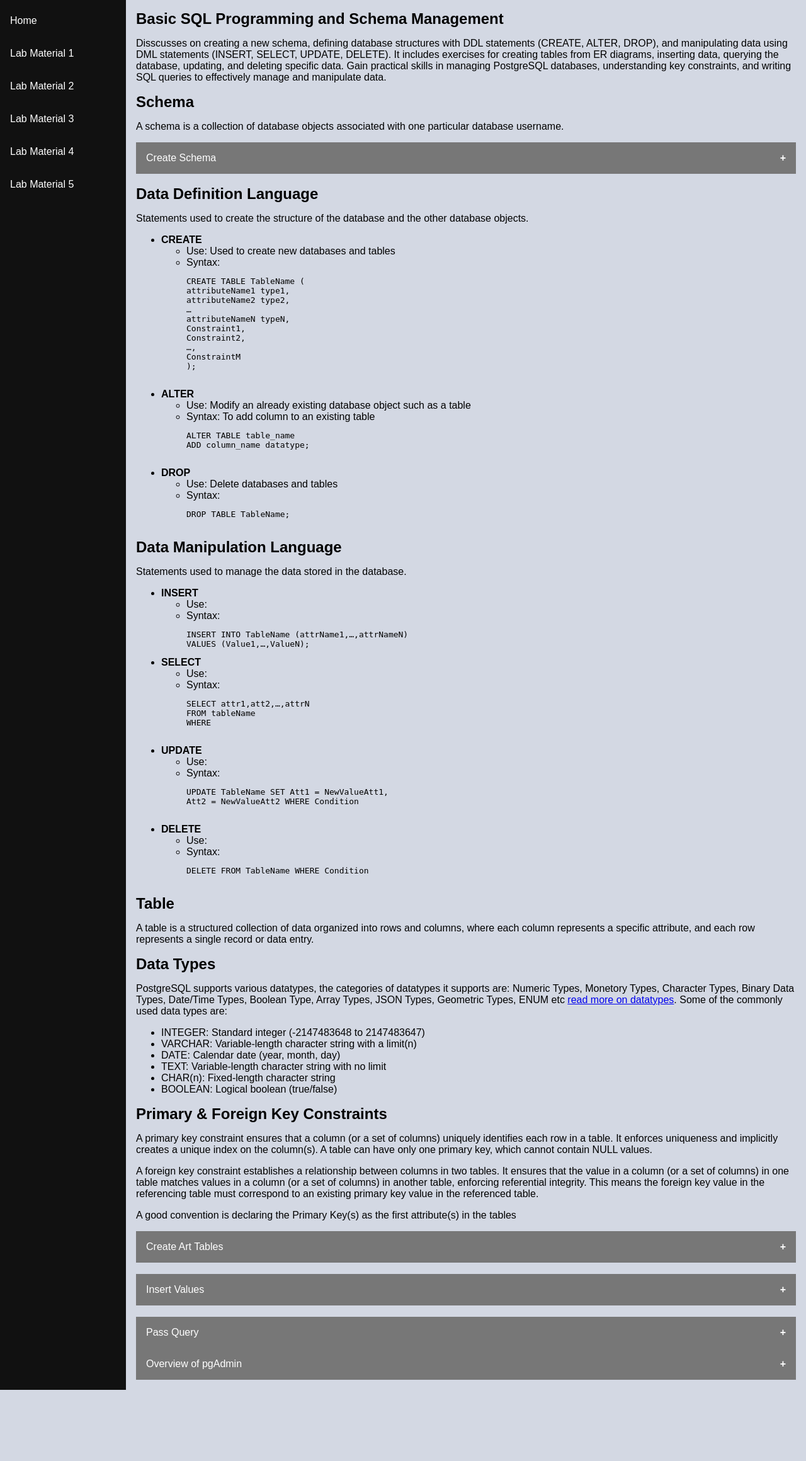
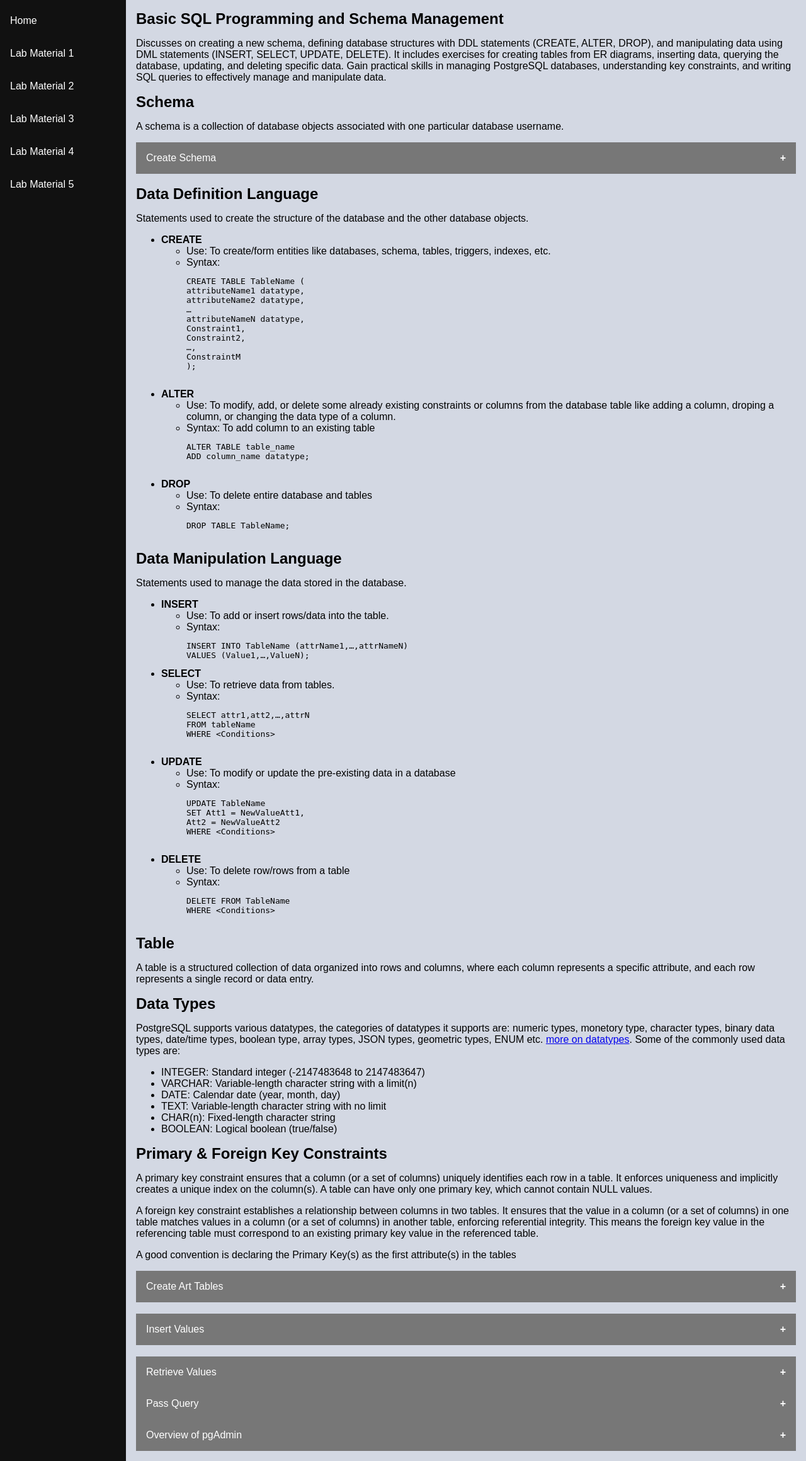
Before and after one commit to Maha-Muthu/query-craft, a Flask app: page /lab-material-two in a window 1280 px wide. Shown: the part 50-2370 px from the top of the page at 63% size. Before the commit the page ends 2257 px from the top, so only its background shows below. Run offline with Flask 2, Linux system fonts and the light colour scheme; some libraries are stand-ins or nearby versions.

Commit message:
Organized Lab Material 2

```diff
--- a/templates/lab-material-two.html
+++ b/templates/lab-material-two.html
@@ -28,7 +28,7 @@
     </nav>
     <main>
       <h2>Basic SQL Programming and Schema Management</h2>
-      <p>Disscusses on creating a new schema, defining database structures with DDL statements (CREATE, ALTER, DROP),
+      <p>Discusses on creating a new schema, defining database structures with DDL statements (CREATE, ALTER, DROP),
         and manipulating data using DML statements (INSERT, SELECT, UPDATE, DELETE). It includes exercises for
         creating tables from ER diagrams, inserting data, querying the database, updating, and deleting specific data.
         Gain practical skills in managing PostgreSQL databases, understanding key constraints, and writing SQL queries
@@ -38,41 +38,50 @@
       <button class="collapsible">Create Schema</button>
       <div class="content">
         <br>
-        Syntax To Create Schema:
-<pre>
-CREATE SCHEMA SchemaName;
-        </pre>
         <p>When naming a PostgreSQL schema, the rules and conventions to follow:</p>
         <ul>
-          <li><b>Start with a Letter or Underscore('_')</b></li>
-          <li><b>Subsequent Characters:</b>After the first character, the name can include letters, digits (0-9),
+          <li><b>Start with a letter or underscore('_')</b>.</li>
+          <li><b>Subsequent characters:</b>After the first character, the name can include letters, digits (0-9),
             underscores (_), or dollar signs ($).</li>
-          <li><b>Case Sensitivity:</b>Schema names are case-sensitive. By default, unquoted names are converted to
-            lowercase, so ProductCatalogSchema and productcatalogchema are treated as the same name unless quoted (e.g.,
+          <li><b>Case sensitivity:</b>Schema names are case-sensitive. By default, unquoted names are converted to
+            lowercase, so ProductCatalogSchema and productcatalogchema are treated as the same name unless quoted (eg.
             "ProductCatalogSchema") when the casing is preserved.</li>
-          <li><b>Length Limit:</b>The maximum length for a schema name is 63 characters.</li>
-          <li><b>Reserved Prefix:</b>Names beginning with "pg_" are reserved for system purposes and cannot be used by
+          <li><b>Length limit:</b>The maximum length for a schema name is 63 characters.</li>
+          <li><b>Reserved prefix:</b>Names beginning with "pg_" are reserved for system purposes and cannot be used by
             users.</li>
-          <li><b>Avoid Keywords:</b>While you can use SQL keywords as schema names if they are quoted, it is generally
+          <li><b>Avoid keywords:</b>While you can use keywords as schema names if they are quoted, it is generally
             best to avoid doing so to prevent confusion and potential errors in queries.</li>
         </ul>
+        <h3>Create a schema using pgAdmin</h3>
+        <a href="http://localhost:8080" target="_blank">Open pgAdmin</a>
         <br>
-        <p>In pgAdmin Right Click over Schemas Section and Select "New
-          Schema"</p>
-        <p>The default schema is "public", in order to use this another  schema, first to execute
+        <p>After logging in and reaching the homepage, expand the Servers section and enter the database password.</p>
+        <p>Right Click over Schemas Section and Select "Create Schema"</p>
+        <img src="{{ url_for('static', filename='images/createSchema.png') }}" alt="Create Schema"
+          class="responsive-image">
+        <p>Name the new schema ("laboratories")</p>
+        <img src="{{ url_for('static', filename='images/createSchemaDialog.png') }}" alt="Create Schema Dialog"
+          class="responsive-image">
+        <br>
+        <p>The default schema is "public", in order to use another schema, first execute
 <pre>
 SET search_path = "requiredSchema" </pre>
-          in the SQL tool. This sentence has to be executed everytime we start the SQL tool in pgAdmin.
-          </p>
-        <p>While not using pgAdmin and just append the queries with "requiredSchema" before the table name.</p>
+          in the Query Tool. This sentence has to be executed everytime we start the Query Tool in pgAdmin.</p>
+        <h2>Alternatively query syntax to create schema:</h2>
+<pre>
+CREATE SCHEMA SchemaName;</pre>
+        <br>
+        <p>The default schema is "public", in order to use another schema, just append the queries with "requiredSchema" before
+          the table name.</p>
         <p>For this lab work let's create a schema ! Create a Schema called 'laboratories'</p>
         <br>
         <form class="queryForm">
           <input type="text" class="query" placeholder="Query to Create Schema" required>
           <br><br>
-          <input type="submit" value="Create Schema"><br><div class="alert-container"></div>
+          <input type="submit" value="Create Schema"><br>
+          <div class="alert-container"></div>
         </form>
-        <br><br>
+        <br>
         <button class="collapsible">Create Laboratories Schema</button>
         <div class="content">
           <br>
@@ -88,15 +97,15 @@ SET search_path = "requiredSchema" </pre>
         <li><b>CREATE</b>
           <ul>
             <li>
-              Use: Used to create new databases and tables
+              Use: To create/form entities like databases, schema, tables, triggers, indexes, etc.
             </li>
             <li>Syntax:
 <pre>
 CREATE TABLE TableName (
-attributeName1 type1,
-attributeName2 type2,
+attributeName1 datatype,
+attributeName2 datatype,
 …
-attributeNameN typeN,
+attributeNameN datatype,
 Constraint1,
 Constraint2,
 …,
@@ -109,7 +118,8 @@ ConstraintM
               <li><b>ALTER</b>
                 <ul>
                   <li>
-              Use: Modify an already existing database object such as a table
+                    Use: To modify, add, or delete some already existing constraints or columns from the database table like adding a
+                    column, droping a column, or changing the data type of a column.
                   </li>
                   <li>Syntax: To add column to an existing table
 <pre>
@@ -122,7 +132,7 @@ ADD column_name datatype;
             <li><b>DROP</b>
               <ul>
                 <li>
-              Use: Delete databases and tables
+                  Use: To delete entire database and tables
                 </li>
                 <li>Syntax:
 <pre>
@@ -140,7 +150,7 @@ DROP TABLE TableName;
               <li><b>INSERT</b>
                 <ul>
                   <li>
-              Use:
+                    Use: To add or insert rows/data into the table.
                   </li>
                   <li>Syntax:
 <pre>
@@ -153,13 +163,13 @@ VALUES (Value1,…,ValueN);
             <li><b>SELECT</b>
               <ul>
                 <li>
-              Use:
+                  Use: To retrieve data from tables.
                 </li>
                 <li>Syntax:
 <pre>
 SELECT attr1,att2,…,attrN
 FROM tableName
-WHERE <CONDITIONS>
+WHERE &lt;Conditions&gt;
               </pre>
             </li>
             </ul>
@@ -167,12 +177,14 @@ WHERE <CONDITIONS>
             <li><b>UPDATE</b>
               <ul>
                 <li>
-              Use:
+                  Use: To modify or update the pre-existing data in a database
                 </li>
                 <li>Syntax:
 <pre>
-UPDATE TableName SET Att1 = NewValueAtt1,
-Att2 = NewValueAtt2 WHERE Condition
+UPDATE TableName
+SET Att1 = NewValueAtt1,
+Att2 = NewValueAtt2
+WHERE &lt;Conditions&gt;
               </pre>
             </li>
             </ul>
@@ -180,11 +192,12 @@ Att2 = NewValueAtt2 WHERE Condition
             <li><b>DELETE</b>
               <ul>
                 <li>
-              Use:
+                  Use: To delete row/rows from a table
                 </li>
                 <li>Syntax:
 <pre>
-DELETE FROM TableName WHERE Condition
+DELETE FROM TableName
+WHERE &lt;Conditions&gt;
               </pre>
             </li>
           </ul>
@@ -192,11 +205,15 @@ DELETE FROM TableName WHERE Condition
       </ul>
       <h2>Table</h2>
       <p>
-          A table is a structured collection of data organized into rows and columns, where each column represents a specific attribute, and each row represents a single record or data entry.
+        A table is a structured collection of data organized into rows and columns, where each column represents a specific
+        attribute, and each row represents a single record or data entry.
       </p>
       <h2>Data Types</h2>
       <p>
-          PostgreSQL supports various datatypes, the categories of datatypes it supports are: Numeric Types, Monetory Types, Character Types, Binary Data Types, Date/Time Types, Boolean Type, Array Types, JSON Types, Geometric Types, ENUM etc <a href="https://www.postgresql.org/docs/9.5/datatype.html" target="_blank">read more on datatypes</a>. Some of the commonly used data types are:
+        PostgreSQL supports various datatypes, the categories of datatypes it supports are: numeric types, monetory type,
+        character types, binary data types, date/time types, boolean type, array types, JSON types, geometric types, ENUM etc.
+        <a href="https://www.postgresql.org/docs/9.5/datatype.html" target="_blank">more on datatypes</a>. Some of the
+        commonly used data types are:
       </p>
       <ul>
         <li>INTEGER: Standard integer (-2147483648 to 2147483647)</li>
@@ -208,17 +225,17 @@ DELETE FROM TableName WHERE Condition
       </ul>
       <h2>Primary & Foreign Key Constraints</h2>
       <p>
-          A primary key constraint ensures that a column (or a set of columns) uniquely identifies each row in a table. It enforces uniqueness and implicitly creates a unique index on the column(s). A table can have only one primary key, which cannot contain NULL values.
+        A primary key constraint ensures that a column (or a set of columns) uniquely identifies each row in a table. It
+        enforces uniqueness and implicitly creates a unique index on the column(s). A table can have only one primary key,
+        which cannot contain NULL values.
       </p>
       <p>
-          A foreign key constraint establishes a relationship between columns in two tables. It ensures that the value in a column (or a set of columns) in one table matches values in a column (or a set of columns) in another table, enforcing referential integrity. This means the foreign key value in the referencing table must correspond to an existing primary key value in the referenced table.
+        A foreign key constraint establishes a relationship between columns in two tables. It ensures that the value in a
+        column (or a set of columns) in one table matches values in a column (or a set of columns) in another table, enforcing
+        referential integrity. This means the foreign key value in the referencing table must correspond to an existing
+        primary key value in the referenced table.
       </p>
-        <p>A good convention
-          is declaring the
-          Primary Key(s) as
-          the first
-          attribute(s) in the
-          tables</p>
+      <p>A good convention is declaring the Primary Key(s) as the first attribute(s) in the tables</p>
       <button class="collapsible">Create Art Tables</button>
       <div class="content">
         <br>
@@ -232,7 +249,7 @@ DELETE FROM TableName WHERE Condition
         <img src="{{ url_for('static', filename='images/artTables.png') }}" alt="Artwork Tables." class="responsive-image">
         <br>
         <p>
-          Execute Create table queries to create the above 4 tables
+          Execute create table queries to create the above 4 tables. Make sure to use the laboratories schema created above (append schemaName to the tableName).
         </p>
         <br>
         <form class="queryForm">
@@ -287,10 +304,10 @@ DELETE FROM TableName WHERE Condition
         <button class="collapsible">Insert Values</button>
         <div class="content">
           <br>
-          <p>Character values are quoted by '' , and numerical values are unquoted when inserting</p>
+          <p>Character values are quoted by ' ' , and numerical values are unquoted when inserting</p>
           <p>Several inserts can be done consecutively in Query Tool</p>
           <p>Multiple inserts into the same table can be done by separating them with a comma(,)</p>
-          <p>Insert the following 3 Rows:</p>
+          <p>Insert the following 3 Rows, make sure to use the laboratories schema created above (append schemaName to the tableName):</p>
           <ul>
             <li>Artist Table: </li>
             <ul>
@@ -316,7 +333,7 @@ DELETE FROM TableName WHERE Condition
           </ul>
           <br>
           <form class="queryForm">
-            <input type="text" class="query" placeholder="Create Table Query" required>
+            <input type="text" class="query" placeholder="Insert Query" required>
             <br><br>
             <input type="submit" value="Execute Query">
             <div class="alert-container"></div>
@@ -325,18 +342,35 @@ DELETE FROM TableName WHERE Condition
           <button class="collapsible">Insert Into Art Work Tables</button>
           <div class="content">
             <br><br>
-            <p>INSERT INTO laboratories.Artist(AName,Birthplace, Style, DateOfBirth) VALUES ('Caravaggio','Milan','Baroque','1571-09-28' ), ('Smith', 'Ottawa', 'Modern', '1977-12-12'), ('Picasso','Malaga','Cubism','1881-10-25')
+            <p>INSERT INTO laboratories.Artist(AName,Birthplace, Style, DateOfBirth) VALUES
+              ('Caravaggio','Milan','Baroque','1571-09-28' ), ('Smith', 'Ottawa', 'Modern', '1977-12-12'),
+              ('Picasso','Malaga','Cubism','1881-10-25')
             </p>
             <p>
-              INSERT INTO laboratories.Customer(CustId,Name,Address,Amount) VALUES (1,'John','Ottawa',8.5), (2,'Amy','Orleans',9.0), (3,'Peter','Gatineau',6.3)
+              INSERT INTO laboratories.Customer(CustId,Name,Address,Amount) VALUES (1,'John','Ottawa',8.5),
+              (2,'Amy','Orleans',9.0), (3,'Peter','Gatineau',6.3)
             </p>
             <p>
-              INSERT INTO laboratories.Artwork(Title,Year,Type,Price,AName) VALUES ('Blue', 2000,'Modern',10000.00,'Smith'), ('The Cardsharps', 1594,'Baroque',40000.00,'Caravaggio')
+              INSERT INTO laboratories.Artwork(Title,Year,Type,Price,AName) VALUES ('Blue', 2000,'Modern',10000.00,'Smith'),
+              ('The Cardsharps', 1594,'Baroque',40000.00,'Caravaggio')
             </p>
           </div>
           <br>
         </div>
         <br>
+        <button class="collapsible">Retrieve Values</button>
+        <div class="content">
+          <br>
+          <p>Retrieve data using SELECT Statement</p>
+          <p>Get the style of the artist whose name is Smith</p>
+          <form class="queryForm">
+            <input type="text" class="query" placeholder="Query" required>
+            <br><br>
+            <input type="submit" value="Execute Query">
+            <div class="alert-container"></div>
+          </form>
+          <br><br><br>
+        </div>
         <button class="collapsible">Pass Query</button>
         <div class="content">
           <p>Pass In Query</p>
```
Also changed, not shown: static/images/createSchema.png (added), static/images/createSchemaDialog.png (added). Lines whose indentation alone changed are shown as unchanged.
